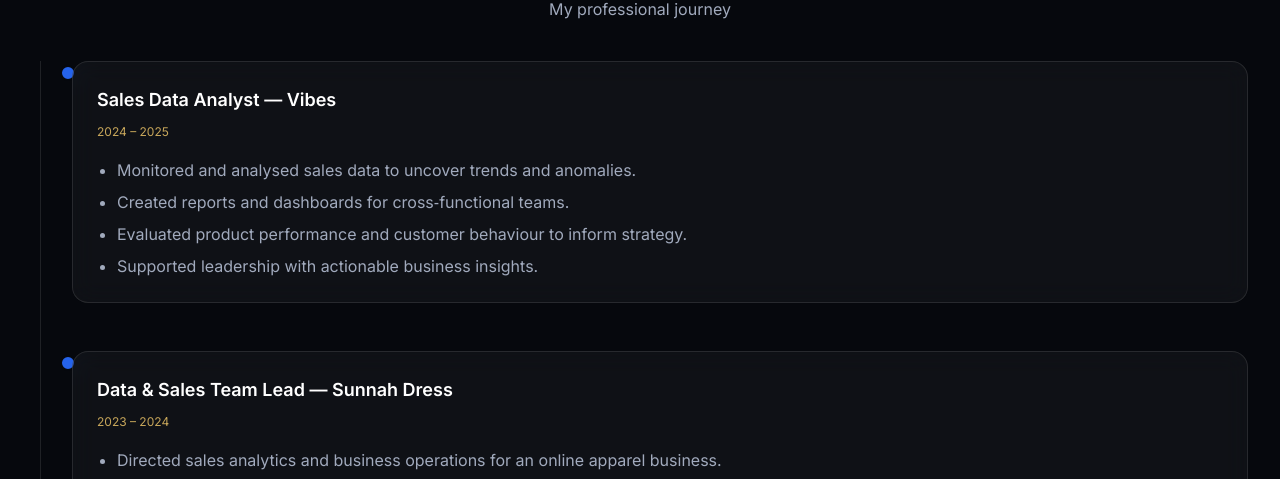
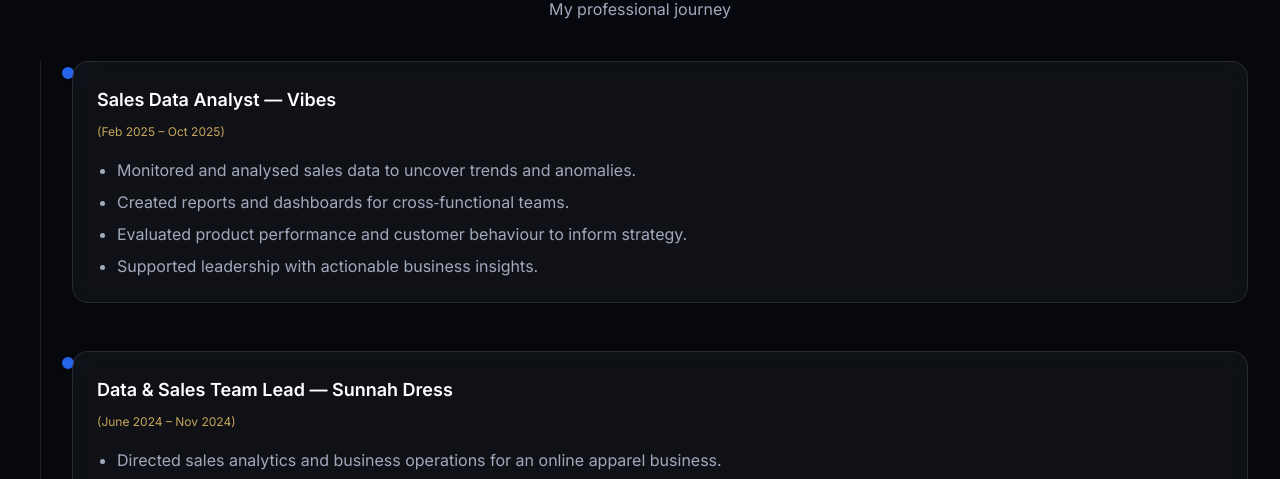
Before and after one commit to arfinnaim02/arfinnaim, a React (Vite) app: page / in a window 1280 px wide. Shown: the part 2320-2799 px from the top of the page. Built offline with nearby package versions, Linux system fonts and the light colour scheme.

Commit message:
Update experienceData.js

```diff
--- a/src/data/experienceData.js
+++ b/src/data/experienceData.js
@@ -2,7 +2,7 @@
   {
     role: 'Sales Data Analyst',
     company: 'Vibes',
-    period: '2024 – 2025',
+    period: '(Feb 2025 – Oct 2025)',
     responsibilities: [
       'Monitored and analysed sales data to uncover trends and anomalies.',
       'Created reports and dashboards for cross‑functional teams.',
@@ -13,7 +13,7 @@
   {
     role: 'Data & Sales Team Lead',
     company: 'Sunnah Dress',
-    period: '2023 – 2024',
+    period: '(June 2024 – Nov 2024)',
     responsibilities: [
       'Directed sales analytics and business operations for an online apparel business.',
       'Managed a team responsible for day‑to‑day sales and order processing.',
```
